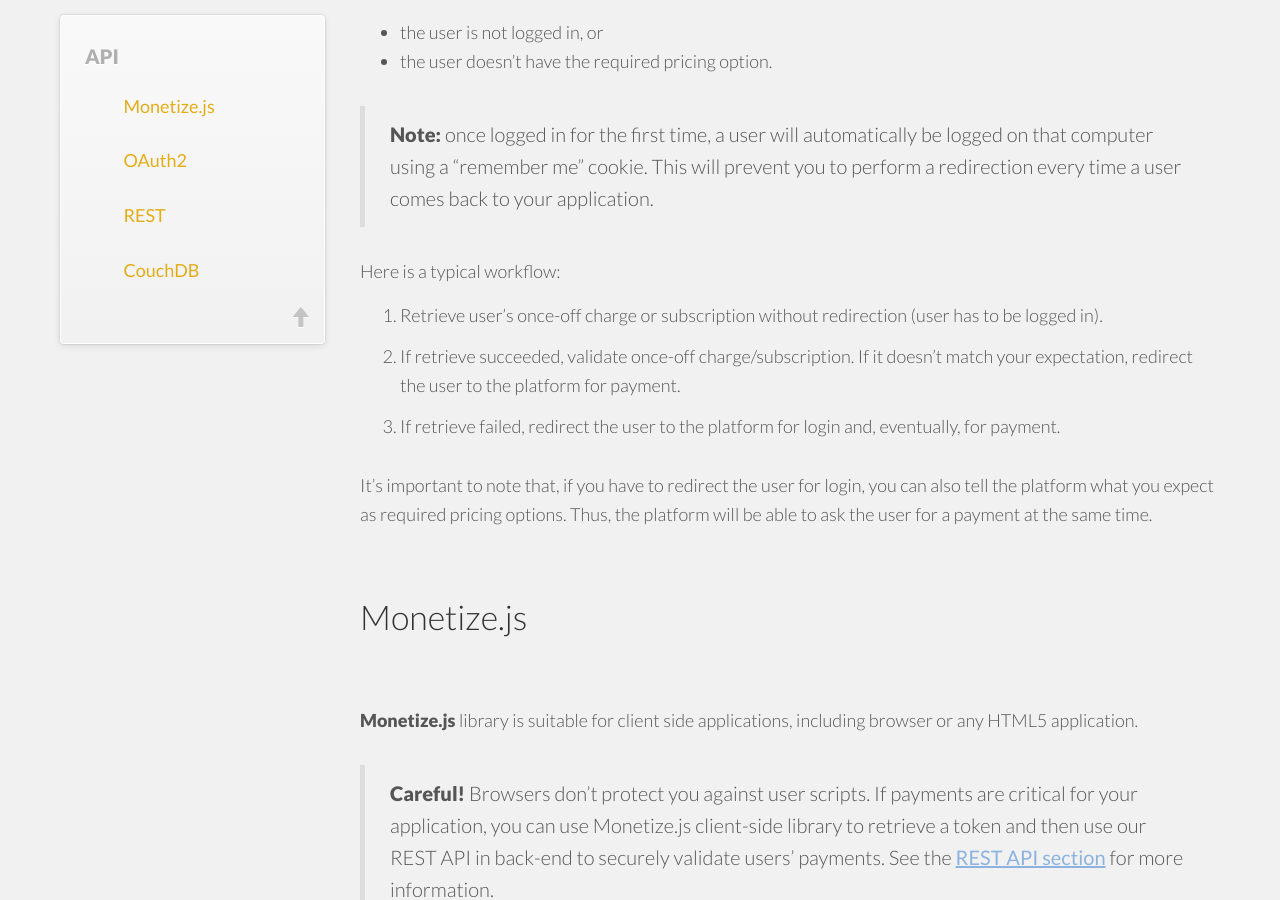
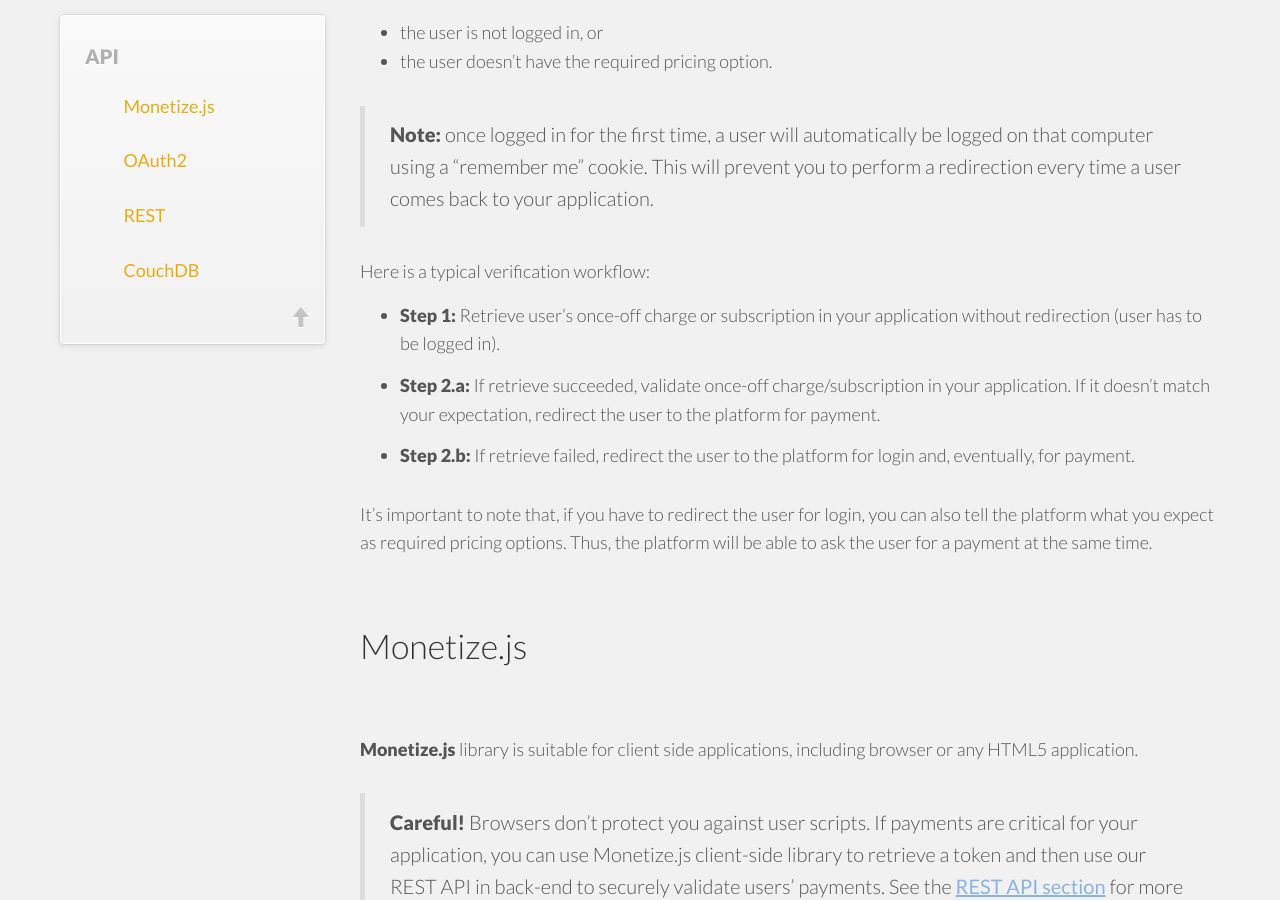
Before and after one commit to monetizejs/monetizejs.github.io, a Jekyll site: the page built from index.html, in a window 1280 px wide and 900 px high, scrolled down 1480 px. Built offline with Jekyll 4.4.1, drawn with Linux system fonts in a browser that asks for light colours; nearby versions of some CDN libraries; some of the changed text lies outside the part shown.

Commit message:
Published with https://stackedit.io/

```diff
--- a/index.html
+++ b/index.html
@@ -61,17 +59,15 @@
   <p><strong>Note:</strong> once logged in for the first time, a user will automatically be logged on that computer using a “remember me” cookie. This will prevent you to perform a redirection every time a user comes back to your application.</p>
 </blockquote>
 
-<p>Here is a typical workflow:</p>
+<p>Here is a typical verification workflow:</p>
 
-<ol>
-<li><p>Retrieve user’s once-off charge or subscription without redirection (user has to be logged in).</p></li>
-<li><p>If retrieve succeeded, validate once-off charge/subscription. If it doesn’t match your expectation, redirect the user to the platform for payment.</p></li>
-<li><p>If retrieve failed, redirect the user to the platform for login and, eventually, for payment.</p></li>
-</ol>
+<ul>
+<li><p><strong>Step 1:</strong> Retrieve user’s once-off charge or subscription in your application without redirection (user has to be logged in).</p></li>
+<li><p><strong>Step 2.a:</strong> If retrieve succeeded, validate once-off charge/subscription in your application. If it doesn’t match your expectation, redirect the user to the platform for payment.</p></li>
+<li><p><strong>Step 2.b:</strong> If retrieve failed, redirect the user to the platform for login and, eventually, for payment.</p></li>
+</ul>
 
 <p>It’s important to note that, if you have to redirect the user for login, you can also tell the platform what you expect as required pricing options. Thus, the platform will be able to ask the user for a payment at the same time.</p>
-
-
 
 <h2 id="monetizejs">Monetize.js</h2>
 
@@ -135,7 +131,7 @@
     }
 });</code></pre>
 
-<p><a class="btn btn-link" id="payments-immediate">Try it</a></p>
+<p><a class="btn btn-link" id="payments-immediate"><span class="glyphicon glyphicon-arrow-right"></span> Try it</a></p>
 
 <blockquote>
   <p><strong>Note:</strong> In most cases, when an error occurs, you will have to call <code>getPaymentsInteractive</code>.</p>
@@ -159,13 +155,13 @@
 
 
 
-<pre class="prettyprint"><code class=" hljs css"><span class="hljs-tag">monetize</span><span class="hljs-class">.getPaymentsInteractive</span>(<span class="hljs-rules">{
-    <span class="hljs-rule"><span class="hljs-attribute">summary</span>:<span class="hljs-value"> true
-</span></span></span>});</code></pre>
+<pre class="prettyprint"><code class="language-js hljs ">monetize.getPaymentsInteractive({
+    summary: <span class="hljs-literal">true</span>
+});</code></pre>
 
 <p>After login and payment, the platform will redirect the user back to your page where you will call <code>getPaymentsImmediate</code> again.</p>
 
-<p><a class="btn btn-link" id="token-interactive-redirect">Try it</a></p>
+<p><a class="btn btn-link" id="token-interactive-redirect"><span class="glyphicon glyphicon-arrow-right"></span> Try it</a></p>
 
 <blockquote>
   <p><strong>Tip:</strong> You can specify a custom redirect URL (make sure you have declared the redirect URL in your app settings):</p>
@@ -190,7 +186,7 @@
     ...
 });</code></pre>
 
-<p><a class="btn btn-link" id="token-interactive-popup">Try it</a></p>
+<p><a class="btn btn-link" id="token-interactive-popup"><span class="glyphicon glyphicon-arrow-right"></span> Try it</a></p>
 
 <blockquote>
   <p><strong>Careful!</strong> Using popups, be sure to trigger <code>getPaymentsInteractive</code> from a user click event, otherwise popups will be blocked by the browser.</p>
```
Also changed, not shown: other parts of index.html (+2 -4 lines).
